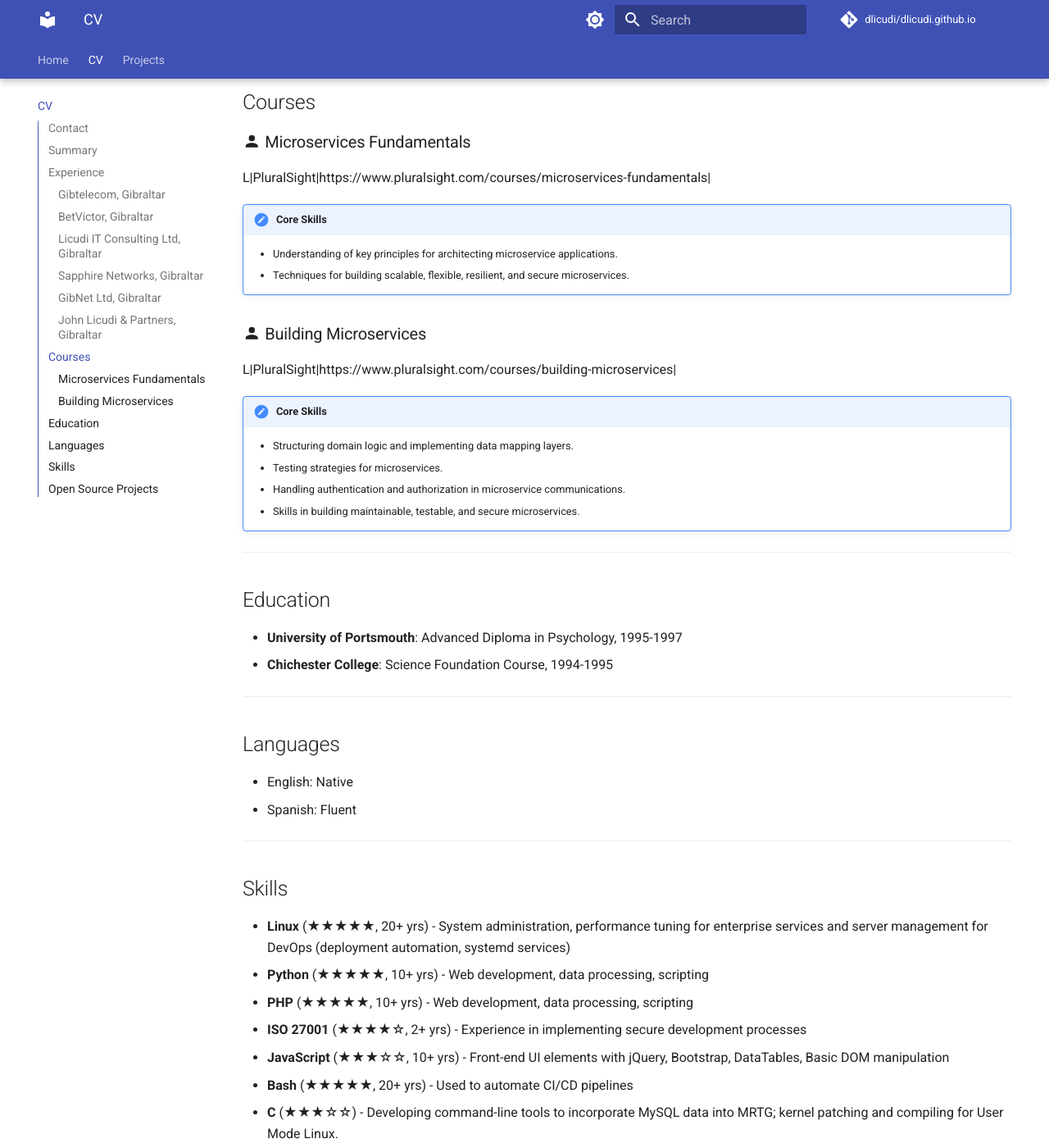
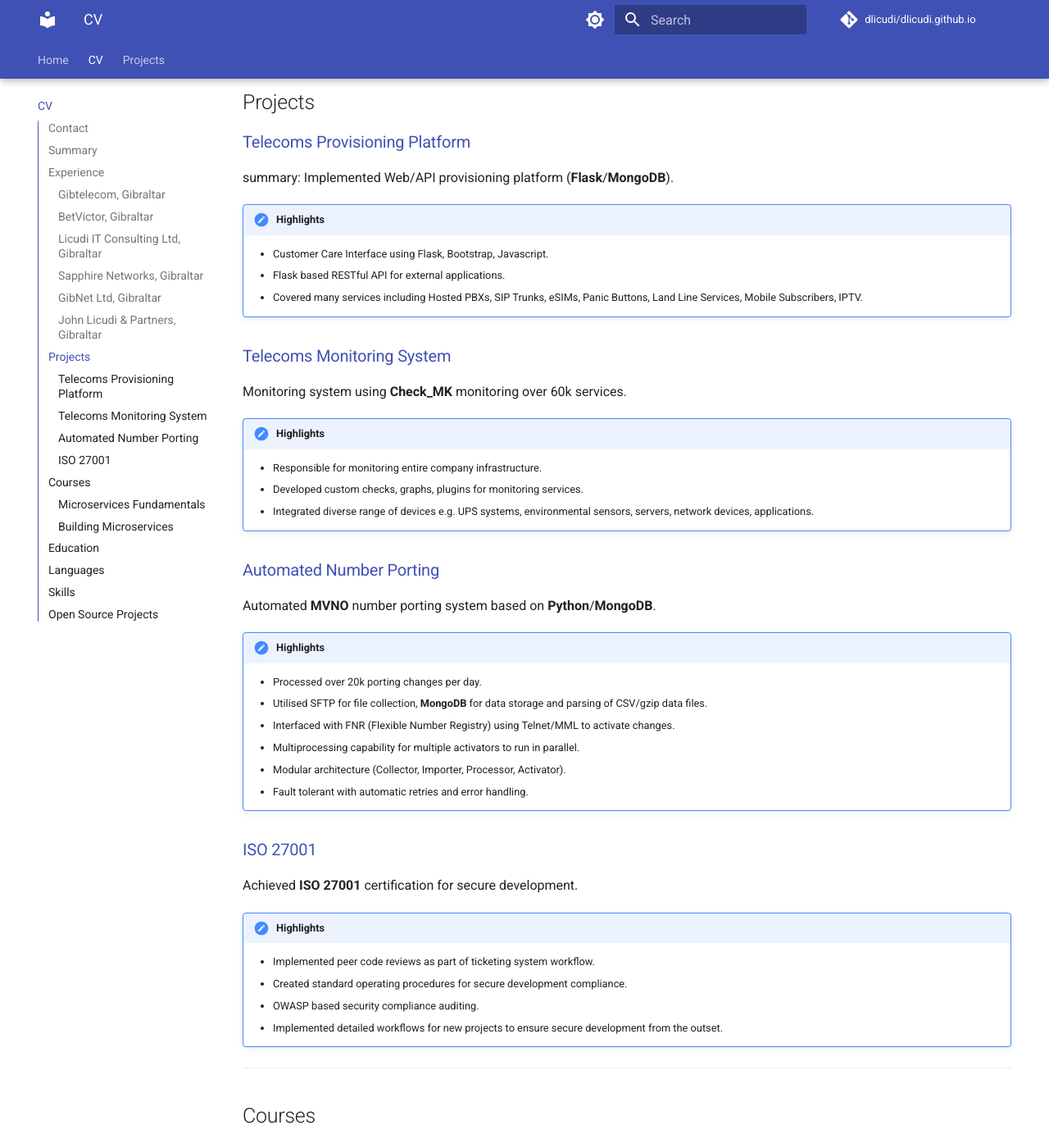
Before and after one commit to dlicudi/dlicudi.github.io, an MkDocs documentation site: the page built from docs/cv.md, in a window 1280 px wide and 1400 px high, scrolled down 3563 px. Shown: the whole window at 82% size. Built offline with MkDocs 1.6.1 and Material for MkDocs 9.7.7, drawn with Linux system fonts in a browser that asks for light colours; comment, search, counter and statistics services are not loaded.

Commit message:
Added projects section to CV (to highlight a few projects within CV)

```diff
--- a/docs/cv.md
+++ b/docs/cv.md
@@ -142,6 +142,48 @@ services (implementing master/slave MySQL servers, paired servers for RADIUS/DNS
 - **Duration**: 1997 - 1999
 
 ---
+
+## Projects
+
+### [Telecoms Provisioning Platform](https://dlicudi.github.io/projects)
+summary: Implemented Web/API provisioning platform (**Flask**/**MongoDB**).
+
+!!! note "Highlights"
+    - Customer Care Interface using Flask, Bootstrap, Javascript.
+    - Flask based RESTful API for external applications.
+    - Covered many services including Hosted PBXs, SIP Trunks, eSIMs, Panic Buttons, Land Line Services, Mobile Subscribers, IPTV.
+
+### [Telecoms Monitoring System](https://dlicudi.github.io/projects)
+Monitoring system using **Check_MK** monitoring over 60k services.
+
+!!! note "Highlights"
+    - Responsible for monitoring entire company infrastructure.
+    - Developed custom checks, graphs, plugins for monitoring services.
+    - Integrated diverse range of devices e.g. UPS systems, environmental sensors, servers, network devices, applications.
+
+### [Automated Number Porting](https://dlicudi.github.io/projects/#mvno-number-porting)
+Automated **MVNO** number porting system based on **Python**/**MongoDB**.
+
+!!! note "Highlights"
+    - Processed over 20k porting changes per day.
+    - Utilised SFTP for file collection, **MongoDB** for data storage and parsing of CSV/gzip data files.
+    - Interfaced with FNR (Flexible Number Registry) using Telnet/MML to activate changes.
+    - Multiprocessing capability for multiple activators to run in parallel.
+    - Modular architecture (Collector, Importer, Processor, Activator).
+    - Fault tolerant with automatic retries and error handling.
+
+### [ISO 27001](https://dlicudi.github.io/projects/#iso-27001)
+Achieved **ISO 27001** certification for secure development.
+
+!!! note "Highlights"
+    - Implemented peer code reviews as part of ticketing system workflow.
+    - Created standard operating procedures for secure development compliance.
+    - OWASP based security compliance auditing.
+    - Implemented detailed workflows for new projects to ensure secure development from the outset.
+
+
+---
+
 ## Courses
 
 ### :material-account: Microservices Fundamentals
```
